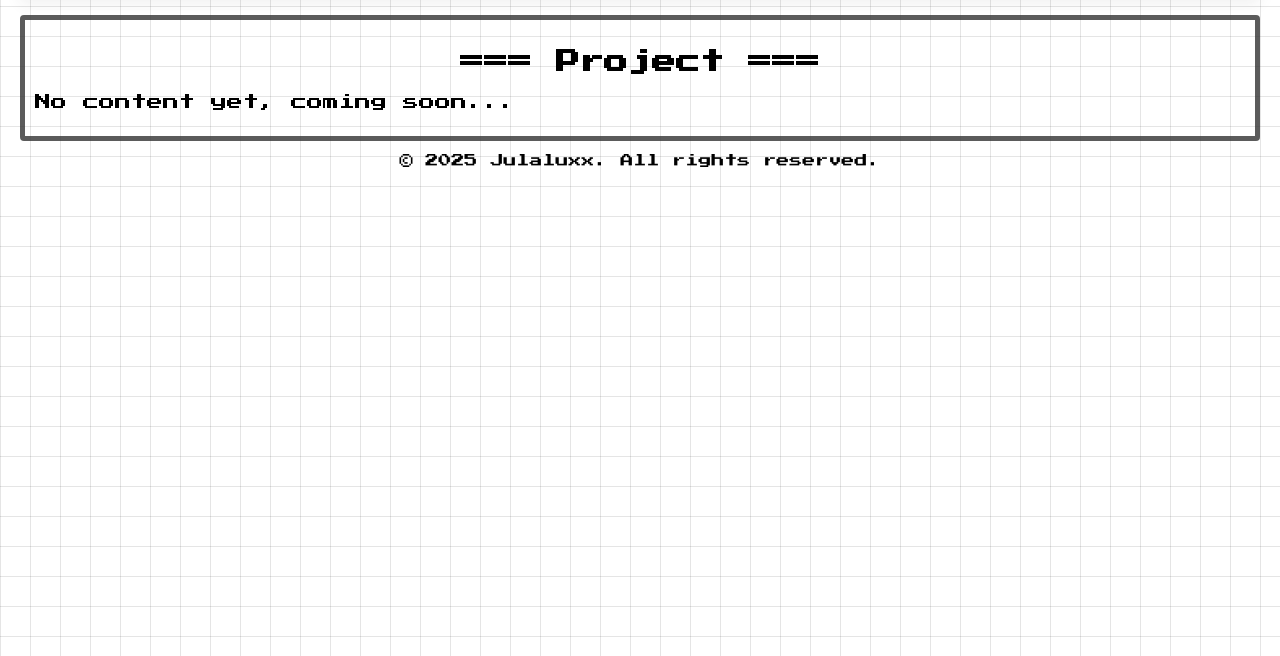
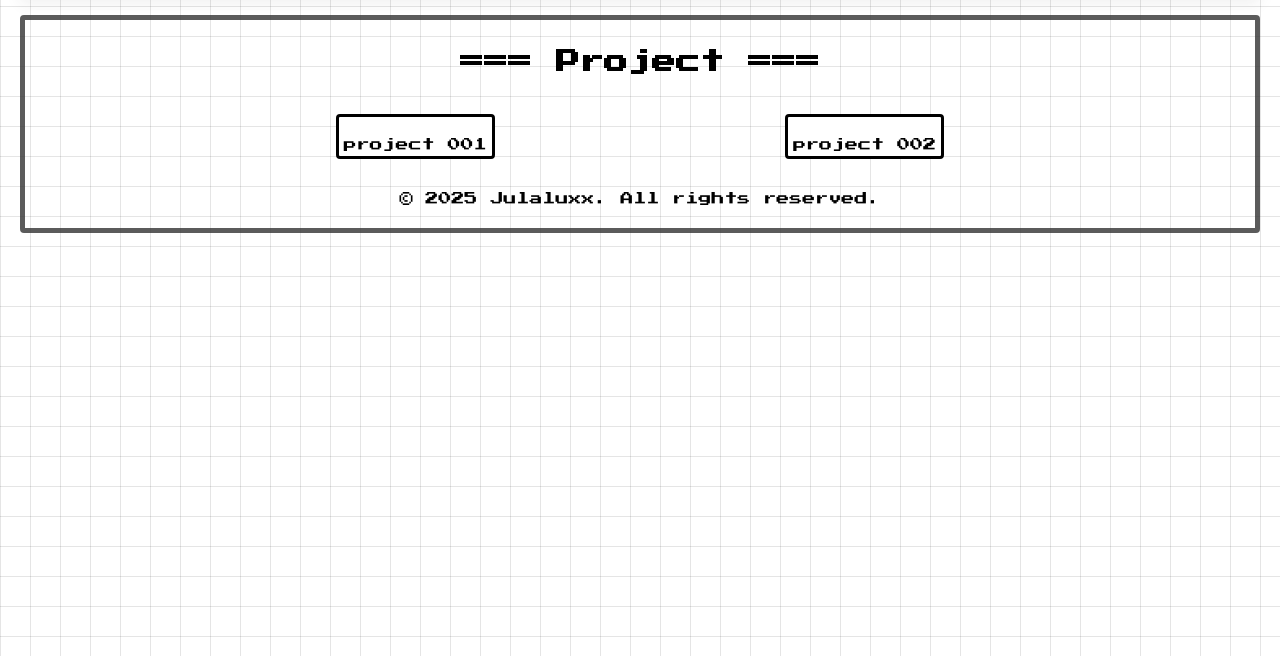
Before and after one commit to julaluxx/julaluxx.github.io, a plain HTML site: page pages/project.html in a window 1280 px wide. Shown: the part 144-800 px from the top of the page. Drawn offline with Linux system fonts and the light colour scheme.

Commit message:
Edit project item layout

```diff
--- a/pages/project.html
+++ b/pages/project.html
@@ -25,7 +25,15 @@
         <div class="project-title">
             <h2>=== Project ===</h2>
         </div>
-        <p>No content yet, coming soon...</p>
+        <div class="project-container">
+            <div class="project-item">
+                <img src="" alt="">
+                <p class="project-desc">project 001</p>
+            </div>
+            <div class="project-item">
+                <img src="" alt="">
+                <p class="project-desc">project 002</p>
+        </div>
     </div>
 
     <div class="footer">
--- a/style/project.css
+++ b/style/project.css
@@ -93,6 +93,33 @@ body {
     text-align: center;
 }
 
+.project-container {
+    display: flex;
+    flex-direction: row;
+    justify-content: space-evenly;
+    flex-wrap: wrap;
+    gap: 10px;
+    padding: 20px;
+}
+
+.project-item {
+    border: solid;
+    border-radius: 4px;
+    max-width: 300px;
+    max-height: fit-content;
+    background-color: #ffffff;
+}
+
+.project-item:hover {
+    transform: scale(1.05) translateY(-5px);
+    box-shadow: 4px 4px 0px var(--gentle-black);
+}
+
+.project-desc {
+    margin: 5px;
+    font-size: small;
+}
+
 .footer {
     font-size: small;
     text-align: center;
```
